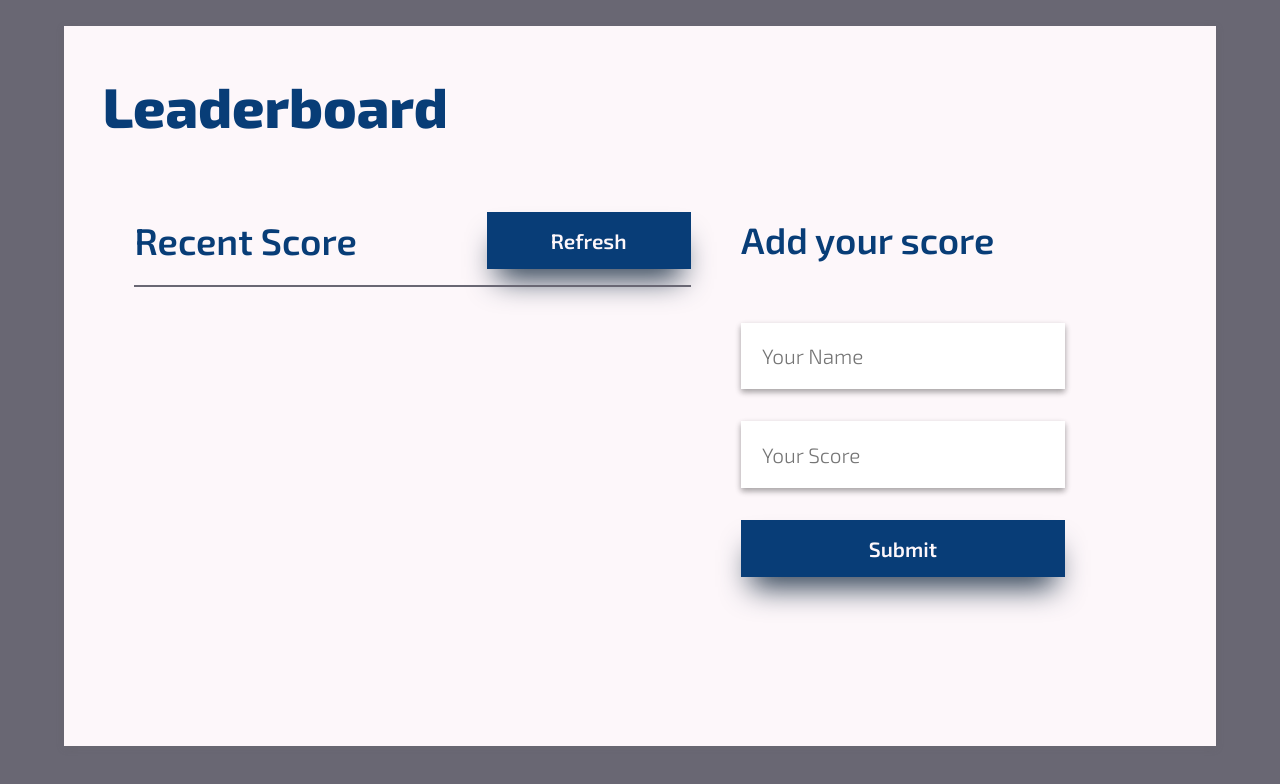
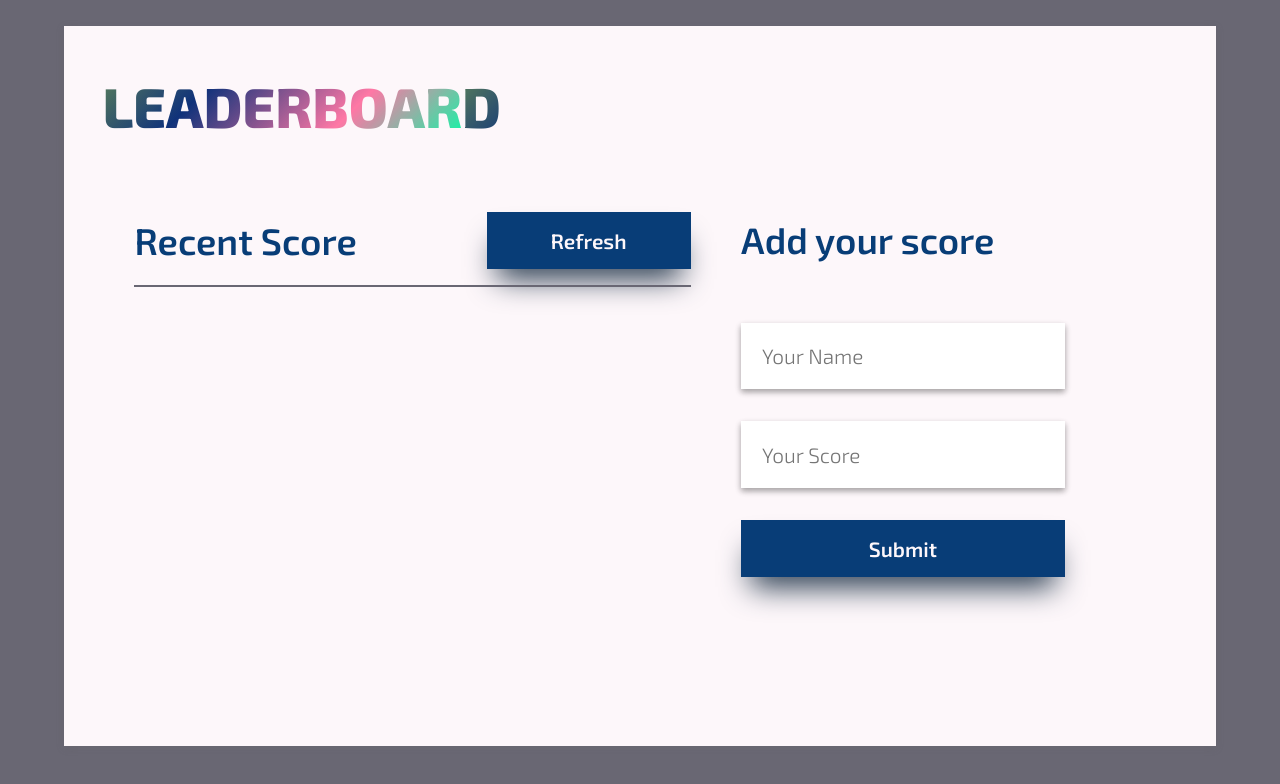
Before and after one commit to akos29/Leader-Board, a website built with webpack: page src/index.html in a window 1280 px wide. Built offline with nearby package versions, Linux system fonts and the light colour scheme; no server answers.

Commit message:
Update styling for a final touch

```diff
--- a/src/style.css
+++ b/src/style.css
@@ -25,8 +25,22 @@ h1 {
   font-size: 3.5em;
   font-weight: 800;
   line-height: 1.5em;
-  transition: all 0.3s ease-in-out;
-  transform: rotate3d(0, 0, 0, 0deg);
+  text-transform: uppercase;
+  background-image: linear-gradient(
+    -225deg,
+    #205715b6 0%,
+    #10327a 29%,
+    #ff13628f 67%,
+    #00ffa6 100%
+  );
+  background-size: auto auto;
+  background-clip: border-box;
+  background-size: 90% auto;
+  color: #fff;
+  background-clip: text;
+  -webkit-background-clip: text;
+  -webkit-text-fill-color: transparent;
+  display: inline-block;
 }
 
 h2 {
```
